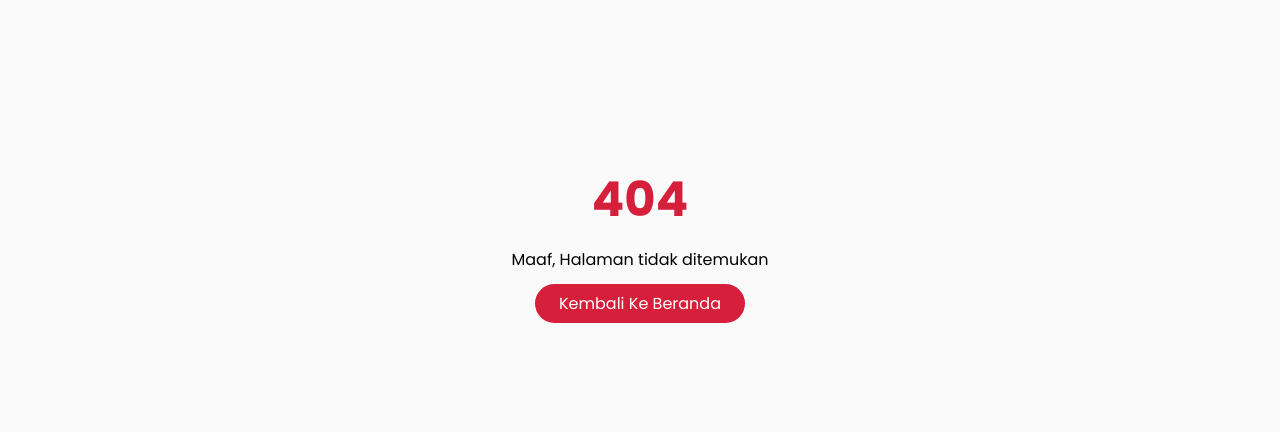
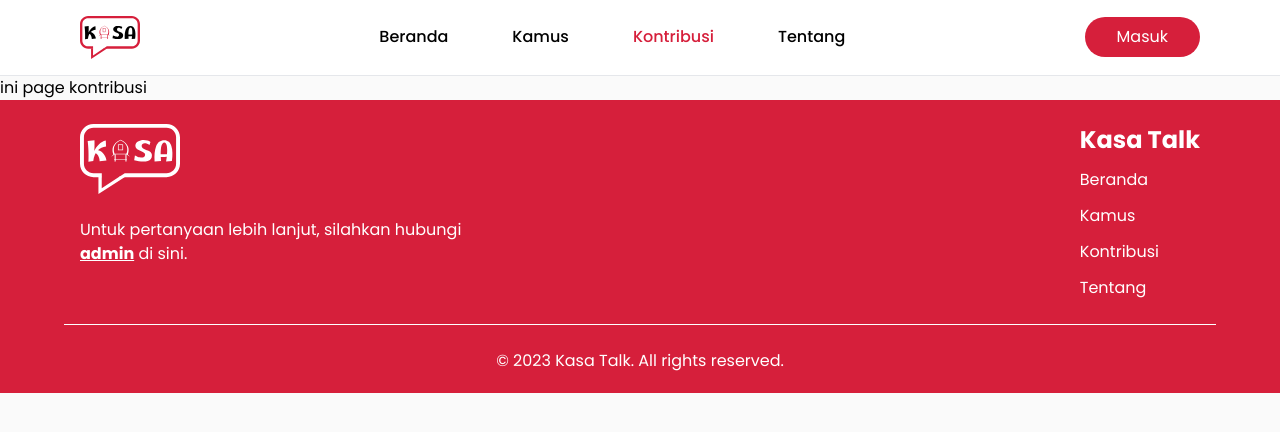
Before and after one commit to Kasa-Talk/kasatalk, a Next.js app: page /kontribusi in a window 1280 px wide. Before the commit this address had no page. Shown: the top 432 px of the page. Built offline with nearby package versions, Linux system fonts and the light colour scheme.

Commit message:
set up page kontribusi

```diff
--- /dev/null
+++ b/src/app/(user)/kontribusi/page.tsx
@@ -0,0 +1,5 @@
+export default function page() {
+  return (
+    <div>ini page kontribusi</div>
+  )
+}
```
